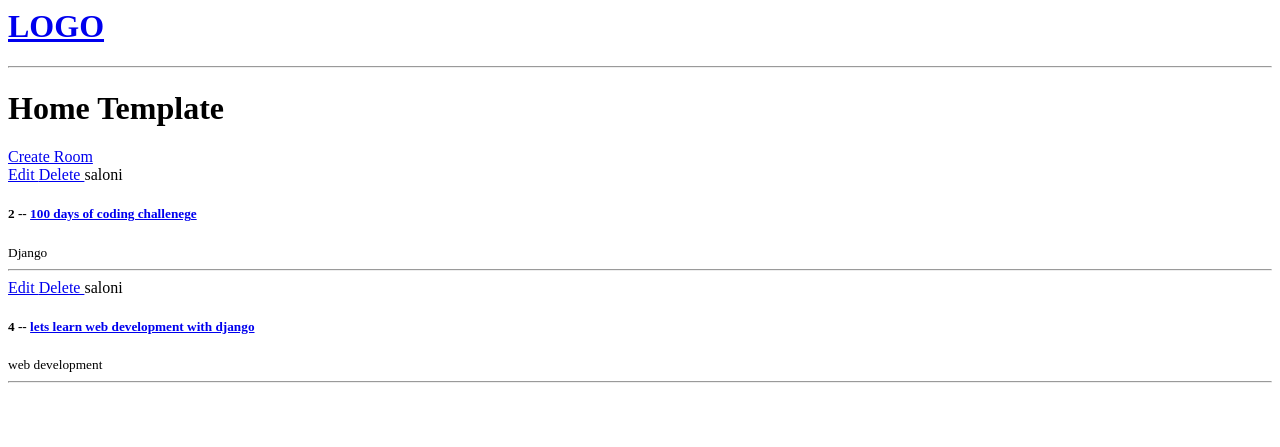
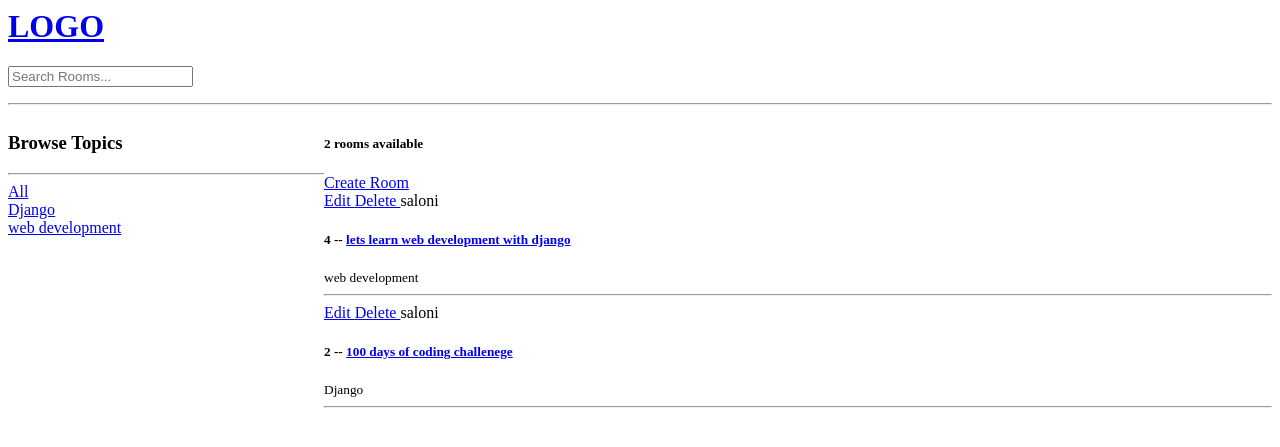
Before and after one commit to Salonisaroha/StudyBuddy, a Django app: page / in a window 1280 px wide. Shown: the top 447 px of the page. Run offline with Django 5.2, Linux system fonts and the light colour scheme; data comes from the database, SQL or seed files in the repository; both versions use the stored data as it was after the commit.

Commit message:
commit changes

```diff
--- a/base/models.py
+++ b/base/models.py
@@ -18,6 +18,9 @@ class Room(models.Model):
     updated = models.DateTimeField(auto_now=True)
     created = models.DateTimeField(auto_now_add=True)
 
+    class Meta:
+        ordering = ['-updated', '-created']
+
     def __str__(self):
         return self.name
 
--- a/base/templates/base/home.html
+++ b/base/templates/base/home.html
@@ -1,8 +1,32 @@
 {% extends 'main.html' %}
 
 {% block content %}
-<h1> Home Template</h1>
+{% comment %} <h1> Home Template</h1> {% endcomment %}
+
+<style>
+    .home_container{
+        display:grid;
+        grid-template-columns:1fr 3fr;
+    }
+</style>
+<div class = "home_container">
     <div>
+        <h3>Browse Topics</h3>
+        <hr>
+        <div>
+            <a href="{%url 'home' %}">All </a>
+        </div>
+
+        {% for topic in topics%}
+            <div>
+                <a href="{% url 'home' %}?q={{topic.name}}">{{topic.name}}</a>
+            </div>
+        {% endfor %}
+
+    </div>
+
+    <div>
+        <h5>{{room_count}} rooms available</h5>
         <a href="{% url 'create-room' %}">Create Room</a>
 
         <div>
@@ -20,4 +44,6 @@
         {% endfor %}
         </div>
     </div>
+
+</div>
 {% endblock content %}
--- a/base/views.py
+++ b/base/views.py
@@ -1,5 +1,6 @@
 from django.shortcuts import render,redirect
-from .models import Room
+from django.db.models import Q
+from .models import Room, Topic
 from .forms import RoomForm
 
 # Create your views here.
@@ -12,8 +13,15 @@ from .forms import RoomForm
 # ]
 
 def home(request):
-    rooms = Room.objects.all()
-    context = {'rooms':rooms}
+    q = request.GET.get('q') if request.GET.get('q') != None else ''
+    rooms = Room.objects.filter(
+        Q(topic__name__icontains=q) |
+        Q(name__icontains=q) |
+        Q(description__icontains=q)
+        )
+    topics = Topic.objects.all()
+    room_count = rooms.count()
+    context = {'rooms':rooms, 'topics': topics, 'room_count':room_count}
     return render(request, 'base/home.html', context)
 
 def room(request, pk):
--- a/templates/navbar.html
+++ b/templates/navbar.html
@@ -1,4 +1,8 @@
 <a href="/">
     <h1>LOGO</h1>
 </a>
+
+<form method = "GET" action = "{%url 'home' %}">
+    <input type = "text" name = "q"  placeholder="Search Rooms..."/>
+</form>
 <hr>
```
Also changed, not shown: db.sqlite3. Lines whose indentation alone changed are shown as unchanged.
